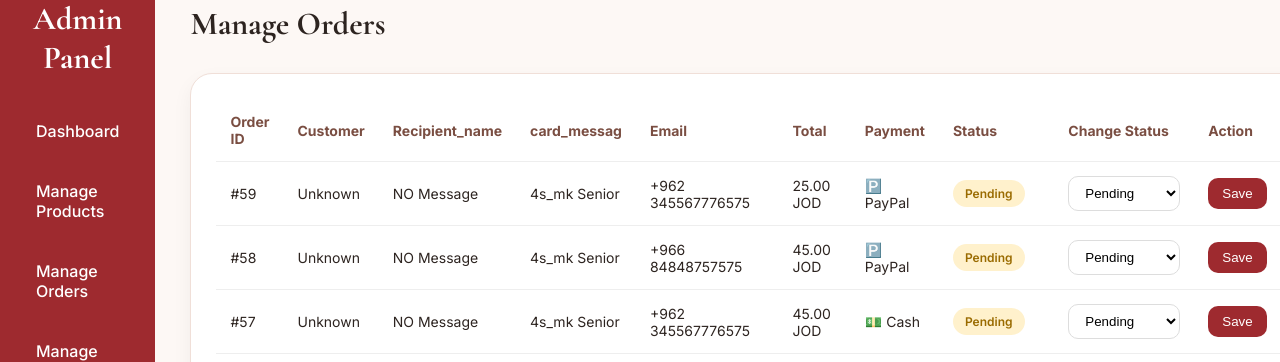
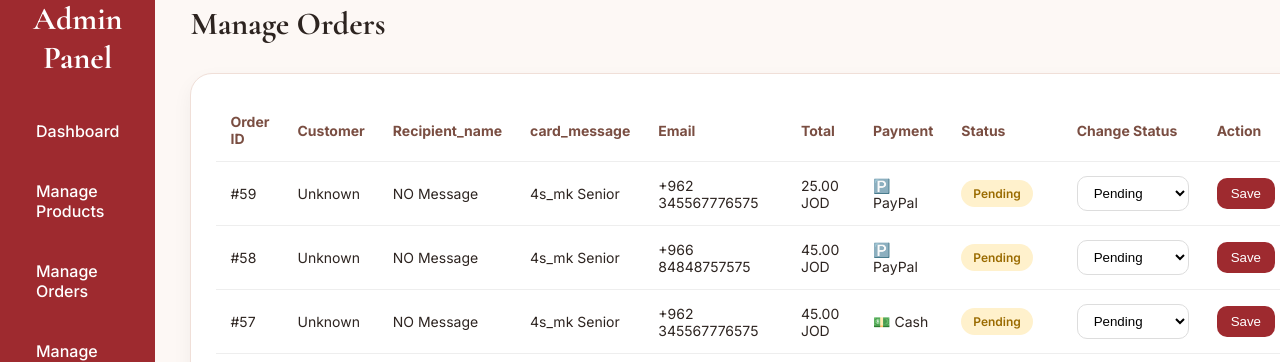
Before and after one commit to hamodalshatti/flower_shop200, a Flask app: page /admin/orders in a window 1280 px wide; the page is wider, and only the part inside the window is pictured. Shown: the part 31-393 px from the top of that part. Run offline with Flask 3, Linux system fonts and the light colour scheme; a user stored in the database is signed in; data comes from the database, SQL or seed files in the repository.

Commit message:
Update admin_orders.html

```diff
--- a/templates/admin_orders.html
+++ b/templates/admin_orders.html
@@ -187,7 +187,7 @@
                         <th>Order ID</th>
                         <th>Customer</th>
                         <th>Recipient_name</th>
-                        <th>card_messag</th>
+                        <th>card_message</th>
                         <th>Email</th>
                         <th>Total</th>
                         <th>Payment</th>
@@ -202,7 +202,7 @@
     <tr>
         <td>#{{ order.id }}</td>
         <td>{{ order.customer_name  or 'Unknown' }}</td>
-        <td>{{ order.card_messag or 'NO Message' }}</td>
+        <td>{{ order.card_message or 'NO Message' }}</td>
         <td>{{ order.Recipient_name }}</td>
         <td>{{ order.customer_email or order.phone or 'No Email' }}</td>
         <td>{{ order.total }} JOD</td>
```
